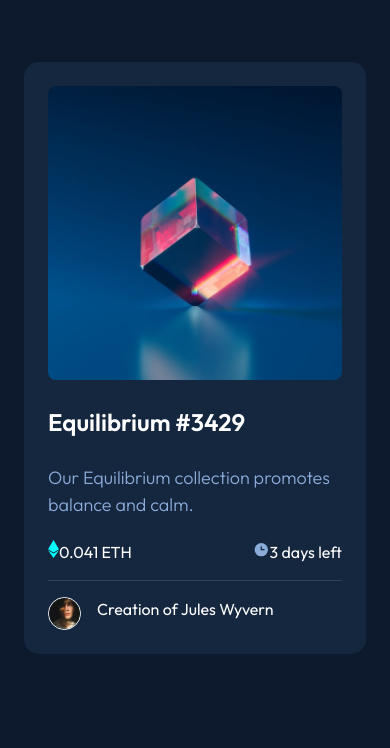
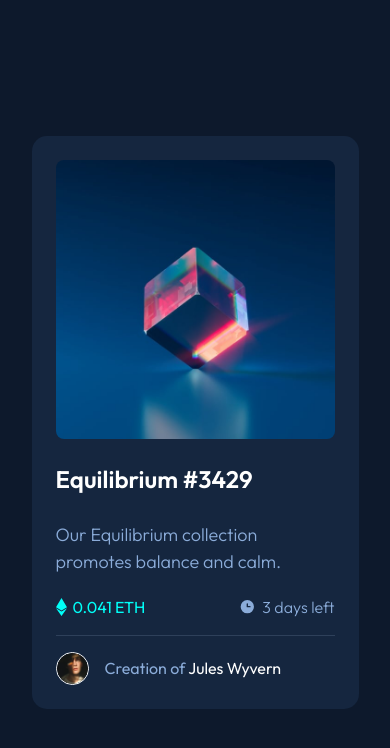
Before and after one commit to EliasFlorian/frontendmentorio, a plain HTML site: page nft-preview-card-component-main/index.html in a window 390 px wide. Drawn offline with Linux system fonts and the light colour scheme.

Commit message:
finished mobile + desktop design

```diff
--- a/nft-preview-card-component-main/index.css
+++ b/nft-preview-card-component-main/index.css
@@ -1,7 +1,4 @@
 
-/* frontendmentor style for credits */
-.attribution { font-size: 11px; text-align: center; }
-.attribution a { color: hsl(228, 45%, 44%); }
 
 /* google fonts */
 @import url('https://fonts.googleapis.com/css2?family=Outfit:wght@300;400;600&display=swap');
@@ -46,9 +43,9 @@ ol[role='list'] {
 }
 
 /* Set core root defaults */
-html:focus-within {
+/* html:focus-within {
   scroll-behavior: smooth;
-}
+} */
 
 /* Set core body defaults */
 body {
@@ -166,8 +163,7 @@ body {
     font-size: var(--fs-400);
     color: rgb(var(--clr-white) );
     background-color: rgb(var(--clr-dark-main-bg) );
-    height: 100vh;
-    padding: 3.875rem 1.5rem;
+    width: 100%;
 }
 
 
@@ -177,16 +173,59 @@ body {
     display: flex;
 }
 
+.grid {
+  display: grid;
+}
+
+.grid-center {
+  place-items: center;
+}
+
 .container-card {
   background-color: rgb(var(--clr-dark-card-bg) );
+  border-radius: 15px;
   padding: 1.5rem;
-  border-radius: 15px;
+  max-width: 20.4375rem;
+
 }
 
-div > img {
+@media (min-width: 48rem) {
+  .container-card{
+    max-width: 21.875rem;
+  }
+}
+
+.img-container {
+  display: grid;
+  place-items: center;
   border-radius: 8px;
-  margin-bottom: 1.5rem;
+  overflow: hidden;
+  transition: max-width 250ms ease;
+  cursor: pointer;
+  margin-bottom: 22px;
 }
+
+.img-container > img {
+  grid-column: 1/2;
+  grid-row: 1/2;
+}
+
+.eye-container {
+  display: grid;
+  place-items: center;
+  width: 100%;
+  height: 100%;
+  background-color: rgb( var(--clr-cyan) / .5);
+  opacity: 0;
+  grid-column: 1/2;
+  grid-row: 1/2;
+  transition: 350ms ease-in;
+}
+
+.eye-container:hover {
+  opacity: 1;
+}
+
 
 .img-user {
   width: 33px;
@@ -204,11 +243,20 @@ div > img {
   color: rgb( var(--clr-soft-blue) );
   font-size: var(--fs-500);
   font-weight: 300;
-  margin-bottom: 22px;
+  margin-bottom: 20px;
 }
 
 .flex-content {
   justify-content: space-between;
+  align-items: center;
+}
+
+.flex-gap {
+  gap: 0.375rem;
+}
+
+.width100 {
+  width: 100%;
 }
 
 .inline {
@@ -220,9 +268,32 @@ div > img {
   padding-top: 1rem;
   border-top: .5px solid rgb( var(--clr-dark-line) );
   gap: 1rem;
-  align-content: center;
+  /* align-content: center; */
+  justify-content: flex-start;
+  align-items: center;
 }
 
 .content-credit > img {
   margin: 0;
 }
+
+.p-credit {
+  color: rgb( var(--clr-soft-blue) );
+}
+
+.link {
+  cursor: pointer;
+  color: rgb( var(--clr-white) );
+}
+.link:hover {
+  color:rgb( var(--clr-cyan) );
+}
+
+.text-eth {
+  color: rgb( var(--clr-cyan) );
+}
+
+.text-clock {
+  font-weight: 300;
+  color: rgb( var(--clr-soft-blue) );
+}
--- a/nft-preview-card-component-main/index.html
+++ b/nft-preview-card-component-main/index.html
@@ -18,13 +18,16 @@
   <title>Frontend Mentor | NFT preview card component</title>
 
 </head>
-<body>
+<body class="grid grid-center">
 
   <section class="container-card">
-        <div>
-          <img src="/images/image-equilibrium.jpg" alt="">
+        <div class="img-container">
+          <img src="/images/image-equilibrium.jpg" alt="" class="cube">
+          <div class="eye-container">
+            <img src="/images/icon-view.svg" alt="" class="eye">
+          </div>
         </div>
-        <h1 class="heading">
+        <h1 class="heading link">
           Equilibrium #3429
         </h1>
 
@@ -32,14 +35,20 @@
           Our Equilibrium collection promotes balance and calm.
         </p>
 
-        <div class="flex flex-content">
-          <p><span><img src="/images/icon-ethereum.svg" alt="" class="inline"></span>0.041 ETH</p>
-          <p><span><img src="/images/icon-clock.svg" alt="" class="inline"></span>3 days left</p>
+        <div class="flex flex-content width100">
+          <div class="flex flex-content flex-gap">
+            <img src="/images/icon-ethereum.svg" alt="" >
+            <p class="text-eth">0.041 ETH</p>
+          </div>
+          <div class="flex flex-content flex-gap">
+            <img src="/images/icon-clock.svg" alt="">
+            <p class="text-clock">3 days left</p>
+          </div>
         </div>
 
-        <div class="flex content-credit">
+        <div class="flex content-credit p-credit">
           <img src="/images/image-avatar.png" alt="" class="img-user">
-          <p>Creation of Jules Wyvern</p>
+          <p>Creation of <span class="link">Jules Wyvern</span></p>
         </div>
   </section>
 
```
